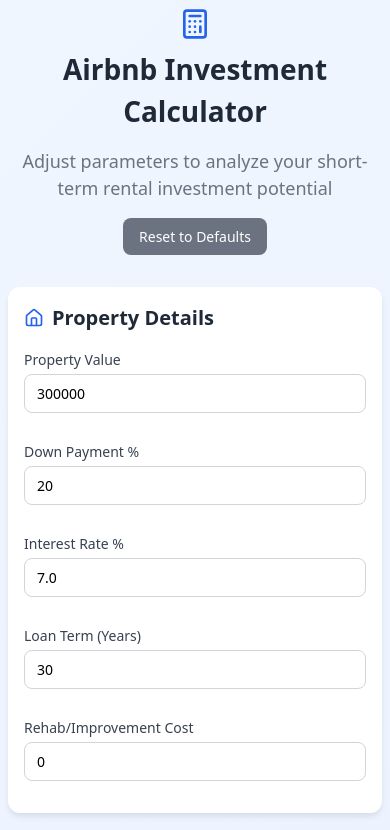
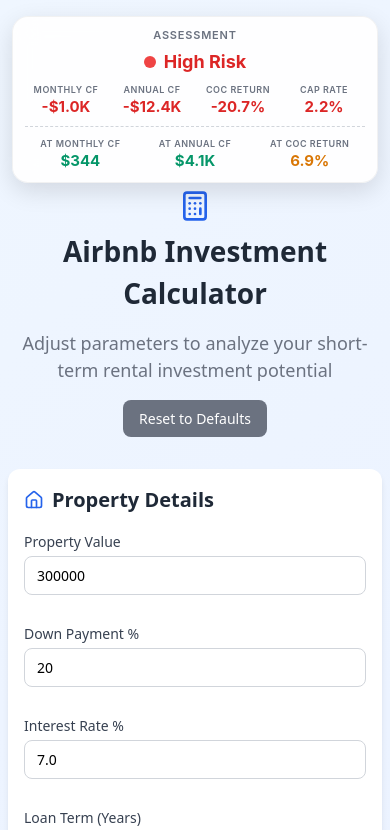
Before and after one commit to CEEJ222/str-calc, a React (Vite) app: page / in a window 390 px wide. Shown: the top 830 px of the page. Built offline with nearby package versions, Linux system fonts and the light colour scheme.

Commit message:
fix mobile KPI container

```diff
--- a/src/components/AirbnbCalculator.css
+++ b/src/components/AirbnbCalculator.css
@@ -297,6 +297,11 @@
 
   /* Responsive Design */
   @media (max-width: 768px) {
+    .calculator-container {
+      /* Create space at the top for the fixed KPI bar */
+      padding-top: 190px;
+    }
+
     .calculator-grid {
       grid-template-columns: 1fr;
       gap: 24px;
@@ -323,7 +328,9 @@
 
   @media (max-width: 480px) {
     .calculator-container {
-      padding: 8px;
+      /* On very small screens, only adjust horizontal padding. Top padding is inherited. */
+      padding-left: 8px;
+      padding-right: 8px;
     }
 
     .header-title-wrapper {
@@ -417,3 +424,108 @@
   border-color: white transparent transparent transparent;
   filter: drop-shadow(0 1px 1px rgba(0,0,0,0.05));
 }
+
+/* Mobile KPI Bar */
+.mobile-kpi-bar {
+  display: none;
+  position: fixed;
+  top: 16px;
+  left: 12px; /* Anchor the bar 12px from the left */
+  width: calc(100vw - 24px); /* Explicitly set the width to the viewport width minus the side margins */
+
+  box-sizing: border-box;
+  flex-direction: column;
+  background-color: rgba(255, 255, 255, 0.9);
+  backdrop-filter: blur(12px);
+  -webkit-backdrop-filter: blur(12px);
+  z-index: 100;
+  padding: 12px;
+  box-shadow: 0 8px 24px rgba(0, 0, 0, 0.12);
+  border-radius: 16px;
+  border: 1px solid rgba(0, 0, 0, 0.05);
+  gap: 10px;
+  overflow: hidden; /* A final safeguard to clip any content */
+}
+
+.kpi-row {
+  display: flex; /* Use flexbox for robust distribution */
+  width: 100%;
+  align-items: center;
+  gap: 4px;
+}
+
+.assessment-row {
+  display: flex;
+  flex-direction: column;
+  align-items: center;
+  gap: 4px;
+}
+
+.assessment-row .mobile-kpi-label {
+  font-size: 11px;
+  letter-spacing: 0.8px;
+}
+
+.assessment-value {
+  font-size: 18px;
+  font-weight: 700;
+  display: flex;
+  align-items: center;
+  gap: 8px;
+}
+
+.post-tax-row {
+  padding-top: 12px;
+  border-top: 1px dashed #d1d5db;
+}
+
+.mobile-kpi-metric {
+  flex: 1; /* Allow items to grow and shrink equally */
+  min-width: 0; /* CRUCIAL: Allows flex items to shrink below their content size */
+  display: flex;
+  flex-direction: column;
+  align-items: center;
+  text-align: center;
+}
+
+.mobile-kpi-label {
+  font-size: 9px;
+  color: #6b7280;
+  margin-bottom: 2px;
+  font-weight: 600;
+  text-transform: uppercase;
+  line-height: 1.2;
+  letter-spacing: 0.5px;
+}
+
+.mobile-kpi-value {
+  font-size: 15px;
+  font-weight: 700;
+  line-height: 1.2;
+  word-break: break-all; /* Final guarantee to contain text */
+}
+
+.assessment-emoji {
+  display: inline-block;
+  width: 12px;
+  height: 12px;
+  border-radius: 50%;
+}
+
+.mobile-kpi-value.good, .assessment-value.good { color: #059669; }
+.assessment-value.good .assessment-emoji { background-color: #10b981; }
+
+.mobile-kpi-value.ok, .assessment-value.ok { color: #d97706; }
+.assessment-value.ok .assessment-emoji { background-color: #f59e0b; }
+
+.mobile-kpi-value.poor, .assessment-value.poor { color: #dc2626; }
+.assessment-value.poor .assessment-emoji { background-color: #ef4444; }
+
+@media (max-width: 768px) {
+  .mobile-kpi-bar {
+    display: flex;
+  }
+  .main-kpis-section, .assessment-section {
+    display: none;
+  }
+}
--- a/src/components/AirbnbCalculator.jsx
+++ b/src/components/AirbnbCalculator.jsx
@@ -25,6 +25,60 @@
   </span>
 );
 Tooltip.displayName = 'Tooltip';
+
+const MobileKpiBar = ({ calculations, formatCurrency, formatPercent, getResultClass }) => {
+  if (!calculations) return null;
+
+  return (
+    <div className="mobile-kpi-bar">
+      {/* Row 1: Assessment */}
+      <div className="kpi-row assessment-row">
+        <span className="mobile-kpi-label">ASSESSMENT</span>
+        <span className={`assessment-value ${calculations.assessmentClass}`}>
+          <span className="assessment-emoji" />
+          {calculations.assessmentTextShort}
+        </span>
+      </div>
+
+      {/* Row 2: Pre-Tax KPIs */}
+      <div className="kpi-row">
+        <div className="mobile-kpi-metric">
+          <span className="mobile-kpi-label">MONTHLY CF</span>
+          <span className={`mobile-kpi-value ${getResultClass(calculations.monthlyCashFlow, {good: 200, ok: 0})}`}>{formatCurrency(calculations.monthlyCashFlow)}</span>
+        </div>
+        <div className="mobile-kpi-metric">
+          <span className="mobile-kpi-label">ANNUAL CF</span>
+          <span className={`mobile-kpi-value ${getResultClass(calculations.cashFlow, {good: 2400, ok: 0})}`}>{formatCurrency(calculations.cashFlow)}</span>
+        </div>
+        <div className="mobile-kpi-metric">
+          <span className="mobile-kpi-label">COC RETURN</span>
+          <span className={`mobile-kpi-value ${getResultClass(calculations.cashOnCashReturn, {good: 8, ok: 5})}`}>{formatPercent(calculations.cashOnCashReturn)}</span>
+        </div>
+        <div className="mobile-kpi-metric">
+          <span className="mobile-kpi-label">CAP RATE</span>
+          <span className={`mobile-kpi-value ${getResultClass(calculations.capRate, {good: 6, ok: 4})}`}>{formatPercent(calculations.capRate)}</span>
+        </div>
+      </div>
+
+      {/* Row 3: Post-Tax KPIs */}
+      <div className="kpi-row post-tax-row">
+        <div className="mobile-kpi-metric">
+          <span className="mobile-kpi-label">AT MONTHLY CF</span>
+          <span className={`mobile-kpi-value ${getResultClass(calculations.afterTaxMonthlyCashFlow, {good: 200, ok: 0})}`}>{formatCurrency(calculations.afterTaxMonthlyCashFlow)}</span>
+        </div>
+        <div className="mobile-kpi-metric">
+          <span className="mobile-kpi-label">AT ANNUAL CF</span>
+          <span className={`mobile-kpi-value ${getResultClass(calculations.afterTaxAnnualCashFlow, {good: 2400, ok: 0})}`}>{formatCurrency(calculations.afterTaxAnnualCashFlow)}</span>
+        </div>
+        <div className="mobile-kpi-metric">
+          <span className="mobile-kpi-label">AT COC RETURN</span>
+          <span className={`mobile-kpi-value ${getResultClass(calculations.afterTaxCashOnCashReturn, {good: 8, ok: 5})}`}>{formatPercent(calculations.afterTaxCashOnCashReturn)}</span>
+        </div>
+      </div>
+    </div>
+  );
+};
+MobileKpiBar.displayName = 'MobileKpiBar';
 
 const InputField = React.memo(({ label, name, value, onChange, step, type = "number", tooltipText }) => {
   const handleChange = (e) => {
@@ -101,6 +155,25 @@
       }
     }
   }, []);
+
+  const formatCurrencyShort = (amount) => {
+    const num = parseFloat(amount);
+    if (isNaN(num)) return '$0';
+
+    const sign = num < 0 ? '-' : '';
+    const absNum = Math.abs(num);
+
+    if (absNum >= 1000) {
+      return `${sign}$${(absNum / 1000).toFixed(1)}K`;
+    }
+
+    return new Intl.NumberFormat('en-US', {
+      style: 'currency',
+      currency: 'USD',
+      minimumFractionDigits: 0,
+      maximumFractionDigits: 0,
+    }).format(num);
+  };
 
   const calculations = useMemo(() => {
     const getNum = (val) => parseFloat(val) || 0;
@@ -196,13 +269,29 @@
     const afterTaxMonthlyCashFlow = afterTaxAnnualCashFlow / 12;
     const afterTaxCashOnCashReturn = totalCashInvested > 0 ? (afterTaxAnnualCashFlow / totalCashInvested) * 100 : 0;
 
+    let assessmentText, assessmentTextShort, assessmentClass;
+    if (cashOnCashReturn >= 8 && monthlyCashFlow >= 200) {
+      assessmentText = "🟢 Excellent investment opportunity";
+      assessmentTextShort = "Excellent";
+      assessmentClass = 'good';
+    } else if (cashOnCashReturn >= 5 && monthlyCashFlow >= 0) {
+      assessmentText = "🟡 Moderate investment potential";
+      assessmentTextShort = "Moderate";
+      assessmentClass = 'ok';
+    } else {
+      assessmentText = "🔴 Consider alternative investments";
+      assessmentTextShort = "High Risk";
+      assessmentClass = 'poor';
+    }
+
     return {
       downPayment, loanAmount, monthlyPI, annualPI, occupiedNights, grossRevenue,
       maintenance, capex, rehabCost, propertyMgmt, cleaningFees, platformFees, supplies,
       totalExpenses, noi, cashFlow, monthlyCashFlow, cashOnCashReturn, capRate,
       propertyTaxes, insurance, otherOperatingExpenses, annualTaxSavings, propertyTaxSavings, annualInterest,
       transientOccupancyTax, afterTaxAnnualCashFlow, afterTaxMonthlyCashFlow, afterTaxCashOnCashReturn,
-      totalDeductions, depreciation, hoaFees
+      totalDeductions, depreciation, hoaFees,
+      assessmentText, assessmentTextShort, assessmentClass
     };
   }, [debouncedInputs]);
 
@@ -261,6 +350,13 @@
   };
 
   return (
+    <>
+      <MobileKpiBar
+        calculations={calculations}
+        formatCurrency={formatCurrencyShort}
+        formatPercent={formatPercent}
+        getResultClass={getResultClass}
+      />
       <div className="calculator-container">
         <div className="calculator-wrapper">
           <div className="calculator-header">
@@ -485,7 +581,7 @@
             {/* Results Panel */}
             <div className="results-panel">
               {/* Key Metrics */}
-            <div className="section">
+              <div className="section main-kpis-section">
                 <div className="section-header">
                   <TrendingUp className="section-icon blue" />
                   Key Investment Metrics
@@ -500,7 +596,7 @@
                       </Tooltip>
                     </div>
                     <div className={`metric-value ${getResultClass(calculations.monthlyCashFlow, {good: 200, ok: 0})}`}>
-                    {formatCurrency(calculations.monthlyCashFlow)}
+                      {formatCurrencyShort(calculations.monthlyCashFlow)}
                     </div>
                   </div>
                   <div className="metric-card blue">
@@ -533,7 +629,7 @@
                       </Tooltip>
                     </div>
                     <div className={`metric-value ${getResultClass(calculations.cashFlow, {good: 2400, ok: 0})}`}>
-                    {formatCurrency(calculations.cashFlow)}
+                      {formatCurrencyShort(calculations.cashFlow)}
                     </div>
                   </div>
                 </div>
@@ -548,7 +644,7 @@
                     <div className="metric-card green">
                       <div className="metric-label">After-Tax Monthly CF</div>
                       <div className={`metric-value ${getResultClass(calculations.afterTaxMonthlyCashFlow, {good: 200, ok: 0})}`}>
-                      {formatCurrency(calculations.afterTaxMonthlyCashFlow)}
+                        {formatCurrencyShort(calculations.afterTaxMonthlyCashFlow)}
                       </div>
                     </div>
                     <div className="metric-card blue">
@@ -560,7 +656,7 @@
                     <div className="metric-card orange">
                       <div className="metric-label">After-Tax Annual CF</div>
                       <div className={`metric-value ${getResultClass(calculations.afterTaxAnnualCashFlow, {good: 2400, ok: 0})}`}>
-                      {formatCurrency(calculations.afterTaxAnnualCashFlow)}
+                        {formatCurrencyShort(calculations.afterTaxAnnualCashFlow)}
                       </div>
                     </div>
                   </div>
@@ -576,11 +672,7 @@
                     <span className="assessment-title">Investment Assessment</span>
                   </div>
                   <p className="assessment-text">
-                  {calculations.cashOnCashReturn >= 8 && calculations.monthlyCashFlow >= 200
-                    ? "🟢 Excellent investment opportunity"
-                    : calculations.cashOnCashReturn >= 5 && calculations.monthlyCashFlow >= 0
-                    ? "🟡 Moderate investment potential"
-                    : "🔴 Consider alternative investments"}
+                    {calculations.assessmentText}
                   </p>
                 </div>
               </div>
@@ -754,6 +846,7 @@
           </footer>
         </div>
       </div>
+    </>
   );
 };
 
```
Lines whose indentation alone changed are shown as unchanged.
